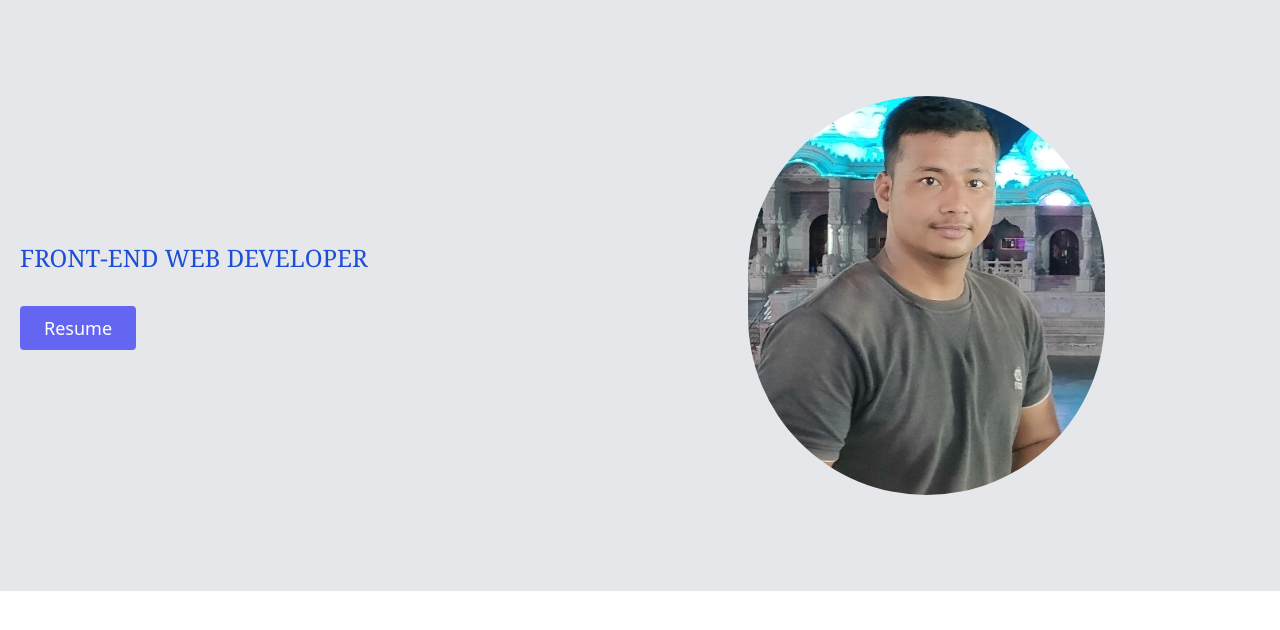
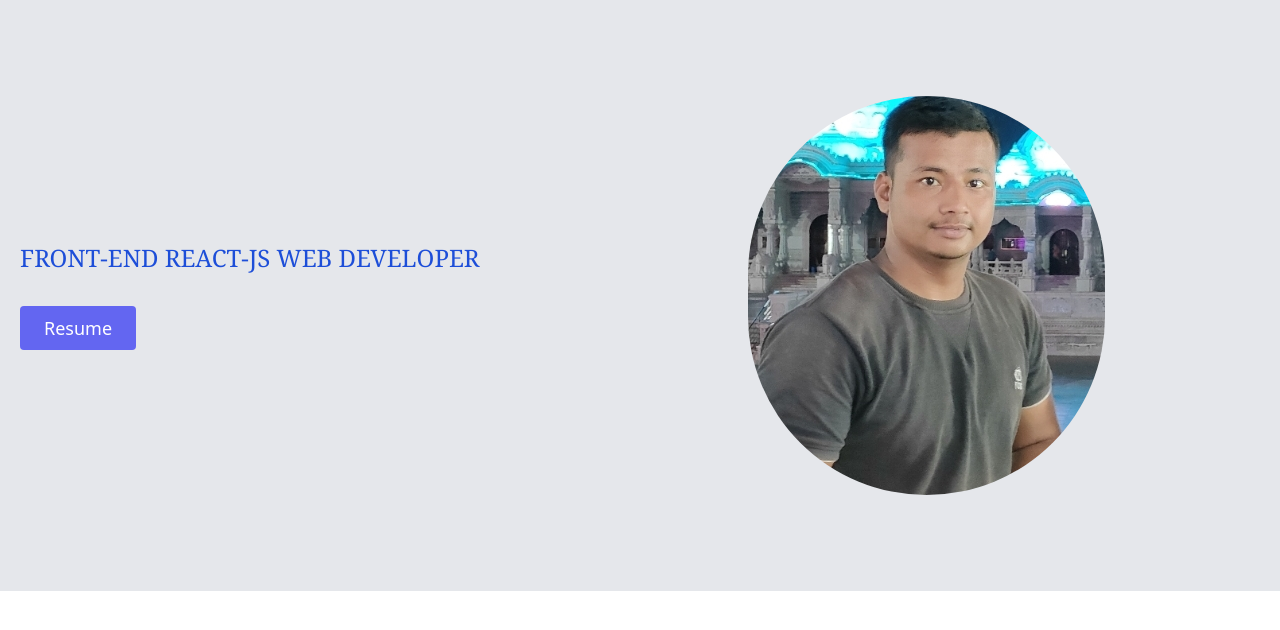
Before and after one commit to redwin-0000/react-portfolio, a React (Create React App) app: page /HeroSection in a window 1280 px wide. Shown: the top 630 px of the page. Built offline with nearby package versions, Linux system fonts and the light colour scheme.

Commit message:
Update animation.js
change text in animation

```diff
--- a/src/components/animation.js
+++ b/src/components/animation.js
@@ -13,15 +13,14 @@ const Animation=()=> {
         1000,
         'ASHUTOSH SINGH',
         1000,
-        'FRONT-END WEB DEVELOPER',
+        'FRONT-END REACT-JS WEB DEVELOPER',
         2000,
-        'AND UI/UX DESIGNER.',
+        'AND REACT-NATIVE APPLICATION DEVELOPER.',
         2000,
       ]}
       wrapper="div"
       cursor={true}
       repeat={Infinity}
-    //  style={{ fontSize: 'em' }}
     />
     </div>
    </>
```
